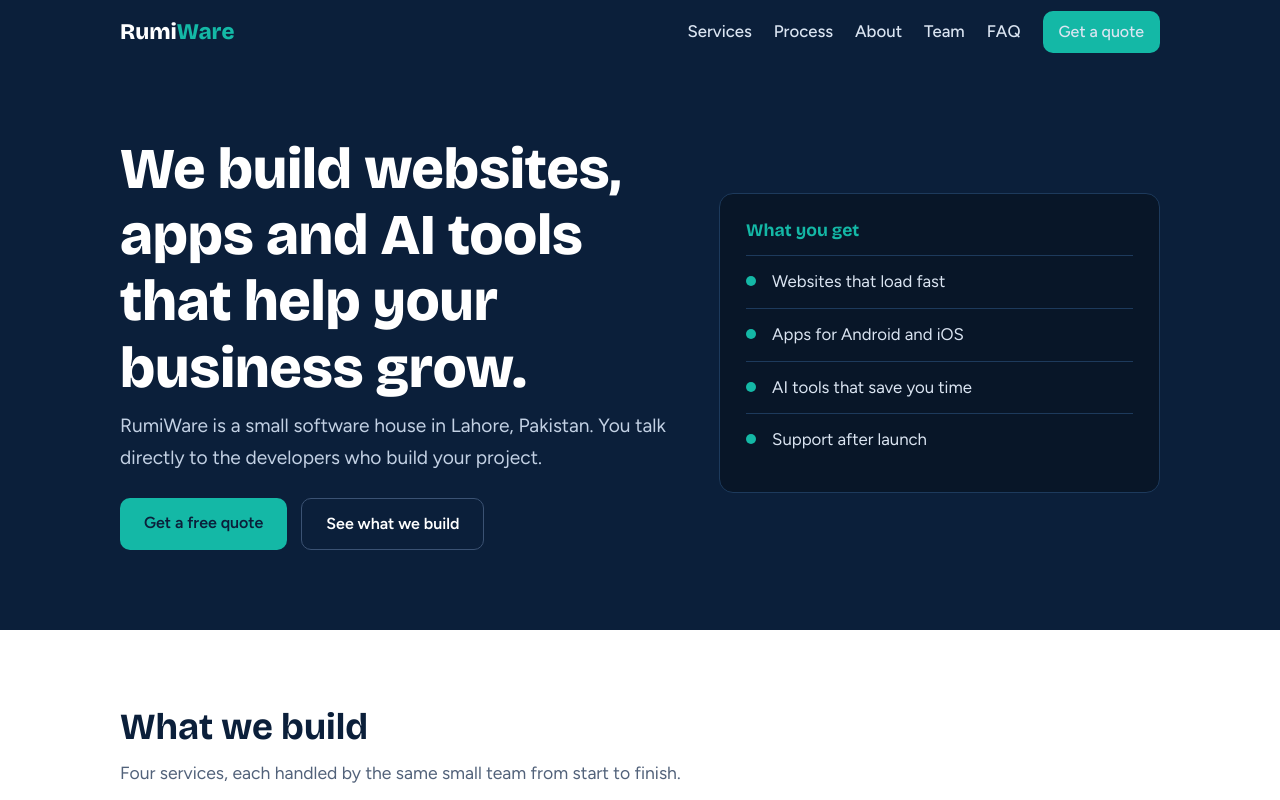
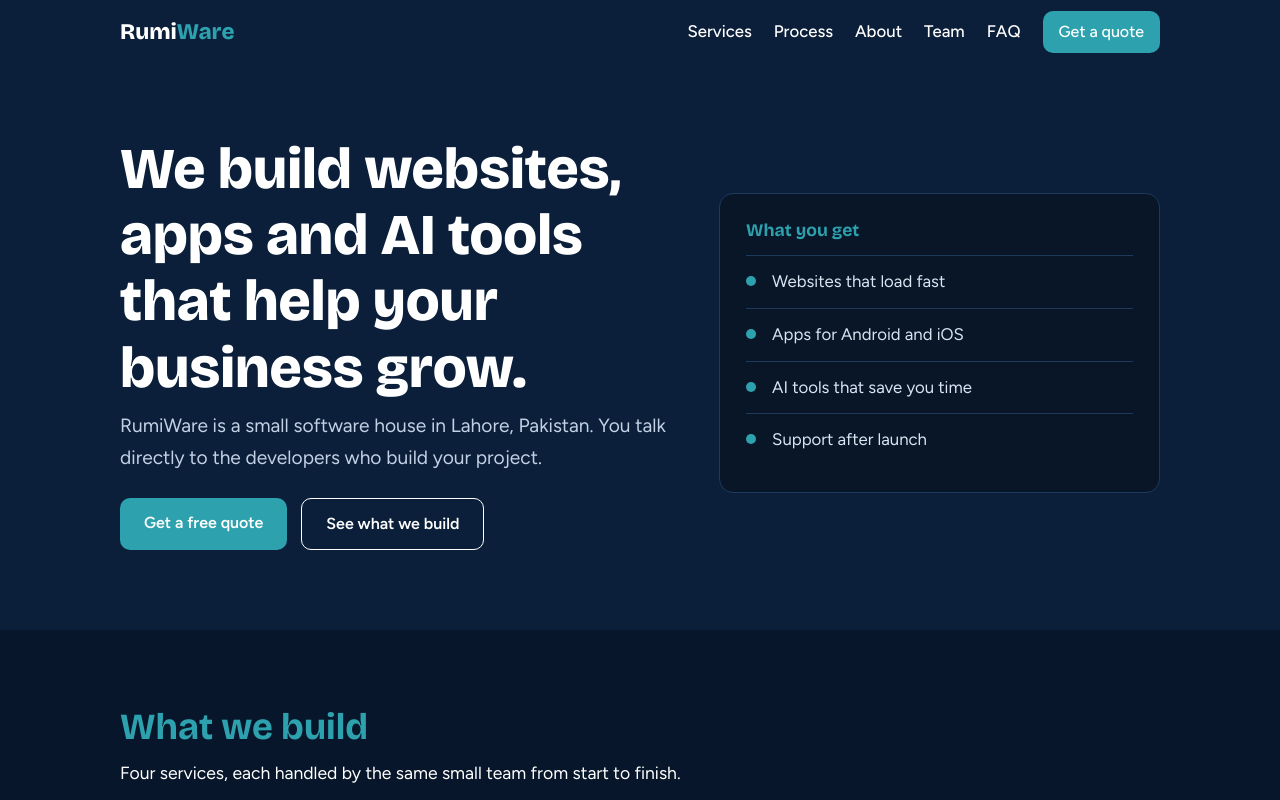
Before and after one commit to Rumi-Ware/Trial-Website, a plain HTML site: page index.html in a window 1280 px wide. Shown: the top 800 px of the page. Drawn offline with nearby package versions, Linux system fonts and the light colour scheme.

Commit message:
colour correction

```diff
--- a/index.html
+++ b/index.html
@@ -114,7 +114,7 @@
       <h2>Tell us about your project</h2>
       <p class="sub">We reply with a plan and a price.</p>
       <p><a class="btn btn-wa" href="https://wa.me/923000000000" target="_blank" rel="noopener">Chat on WhatsApp</a></p>
-      <p class="meta">Email: <a href="mailto:hello@Rumiware.com">hello@Rumiware.com</a><br>Lahore, Pakistan<br>Monday to Saturday, 10:00 AM to 7:00 PM (Pakistan time)</p>
+      <p class="meta">Email: <a href="mailto:hello@Rumiware.com">hello@Rumiexample.com</a><br>Lahore, Pakistan<br>Monday to Saturday, 10:00 AM to 7:00 PM (Pakistan time)</p>
     </div>
     <form id="form" novalidate>
       <label>Name<input name="name" required autocomplete="name"></label>
--- a/style.css
+++ b/style.css
@@ -1,7 +1,7 @@
-:root{--navy:#0B1F3A;--teal:#14B8A6;--teal-d:#0F766E;--gray:#F3F4F6;--ink:#1B2B40;--mute:#52627A;--r:10px}
+:root{--navy:#0B1F3A;--teal:#2da1ad ;--teal-d:#ffffff;--gray:#F3F4F6;--ink:#ffffff;--mute: #ffffff;--r:10px}
 *{box-sizing:border-box}html{scroll-behavior:smooth;scroll-padding-top:72px}
-body{margin:0;font:400 1.05rem/1.65 Figtree,system-ui,sans-serif;color:var(--ink);background:#fff}
-h1,h2,h3,.logo{font-family:"Bricolage Grotesque",system-ui,sans-serif;line-height:1.15;margin:0 0 .6rem;color:var(--navy)}
+body{margin:0;font:400 1.05rem/1.65 Figtree,system-ui,sans-serif;color:var(--ink);background:#07162a}
+h1,h2,h3,.logo{font-family:"Bricolage Grotesque",system-ui,sans-serif;line-height:1.15;margin:0 0 .6rem;color:var(--teal)}
 h1{font-size:clamp(2rem,5.4vw,3.6rem);font-weight:800;color:#fff}
 h2{font-size:clamp(1.6rem,3.4vw,2.3rem);font-weight:700}h3{font-size:1.15rem;font-weight:700}
 p{margin:0 0 1rem}a{color:var(--teal-d)}
@@ -10,11 +10,11 @@
 .nav{position:sticky;top:0;z-index:10;background:var(--navy)}
 .nav-in{display:flex;align-items:center;justify-content:space-between;min-height:64px}
 .logo{font-size:1.4rem;font-weight:800;color:#fff;text-decoration:none;margin:0}.logo span{color:var(--teal)}
-.links{display:flex;align-items:center;gap:22px}.links a{color:#dbe5f2;text-decoration:none;font-weight:500}.links a:hover{color:#fff}
+.links{display:flex;align-items:center;gap:22px}.links a{color:#fff;text-decoration:none;font-weight:500}.links a:hover{color:#fff}
 .burger{display:none;background:none;border:1px solid #3b5273;color:#fff;border-radius:8px;padding:6px 14px;font:inherit;cursor:pointer}
-.btn{display:inline-block;background:var(--teal);color:var(--navy);font-weight:700;border:0;border-radius:var(--r);padding:12px 24px;text-decoration:none;cursor:pointer;font-size:1rem;font-family:inherit;transition:transform .15s,background .15s}
+.btn{display:inline-block;background:var(--teal);color:var(--teal-d);font-weight:700;border:0;border-radius:var(--r);padding:12px 24px;text-decoration:none;cursor:pointer;font-size:1rem;font-family:inherit;transition:transform .15s,background .15s}
 .btn:hover{background:#2dd4bf;transform:translateY(-1px)}.btn-sm{padding:8px 16px}
-.btn-ghost{background:transparent;color:#fff;border:1.5px solid #3b5273}.btn-ghost:hover{background:#13304f}
+.btn-ghost{background:transparent;color:#fff;border:1.5px solid #ffffff}.btn-ghost:hover{background:#13304f}
 .btn-wa{background:var(--navy);color:#fff}.btn-wa:hover{background:#13304f}
 .hero{background:var(--navy);padding:72px 0 80px}
 .hero-in{display:grid;grid-template-columns:1.25fr 1fr;gap:48px;align-items:center}
@@ -24,7 +24,7 @@
 .panel ul{list-style:none;margin:0;padding:0}.panel li{color:#dbe5f2;padding:12px 0 12px 26px;border-top:1px solid #1d3a5c;position:relative}
 .panel li:before{content:"";position:absolute;left:0;top:20px;width:10px;height:10px;border-radius:50%;background:var(--teal)}
 @keyframes rise{from{opacity:0;transform:translateY(16px)}to{opacity:1;transform:none}}
-.sec{padding:76px 0}.alt{background:var(--gray)}.dark{background:var(--navy);color:#c3d1e4}.dark h2{color:#fff}.dark .tech{color:var(--teal);font-weight:600}
+.sec{padding:76px 0}.alt{background:var(--navy)}.dark{background:var(--navy);color:#c3d1e4}.dark h2{color:#ffffff}.dark .tech{color:var(--teal);font-weight:600}
 .sub{color:var(--mute);font-size:1.1rem;margin-bottom:32px}
 .two{display:grid;grid-template-columns:1fr 1.2fr;gap:48px;align-items:start}
 .svc{display:grid;grid-template-columns:repeat(auto-fit,minmax(230px,1fr));gap:0;border-top:3px solid var(--navy)}
@@ -38,8 +38,8 @@
 .team p{color:var(--mute)}
 .ph{position:relative;width:96px;height:96px;border-radius:50%;background:var(--navy);margin-bottom:14px;overflow:hidden;display:grid;place-items:center}
 .ph span{color:var(--teal);font:700 1.6rem "Bricolage Grotesque",sans-serif}.ph img{position:absolute;inset:0;width:100%;height:100%;object-fit:cover}
-details{border-bottom:1px solid #cbd3de;padding:16px 0}summary{cursor:pointer;font-weight:600;color:var(--navy)}details p{margin:.7rem 0 0;color:var(--mute)}
-form{display:grid;gap:14px}label{display:grid;gap:5px;font-weight:600;font-size:.95rem;color:var(--navy)}
+details{border-bottom:1px solid #cbd3de;padding:16px 0}summary{cursor:pointer;font-weight:600;color:var(--teal)}details p{margin:.7rem 0 0;color:var(--mute)}
+form{display:grid;gap:14px}label{display:grid;gap:5px;font-weight:600;font-size:.95rem;color:var(--teal-d)}
 input,select,textarea{font:inherit;padding:11px 12px;border:1.5px solid #c3ccd9;border-radius:8px;background:#fff;color:var(--ink)}
 input:focus,select:focus,textarea:focus{outline:3px solid var(--teal);border-color:var(--teal)}
 #status{margin:0;font-weight:600}.ok{color:#0F766E}.err{color:#b91c1c}.meta{color:var(--mute);margin-top:24px}
```
